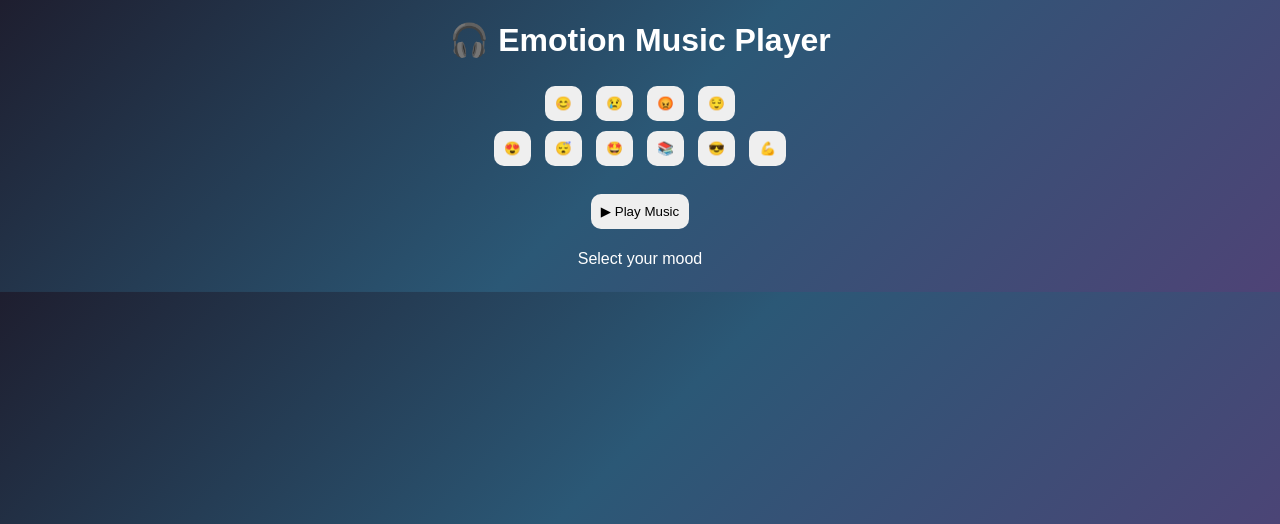
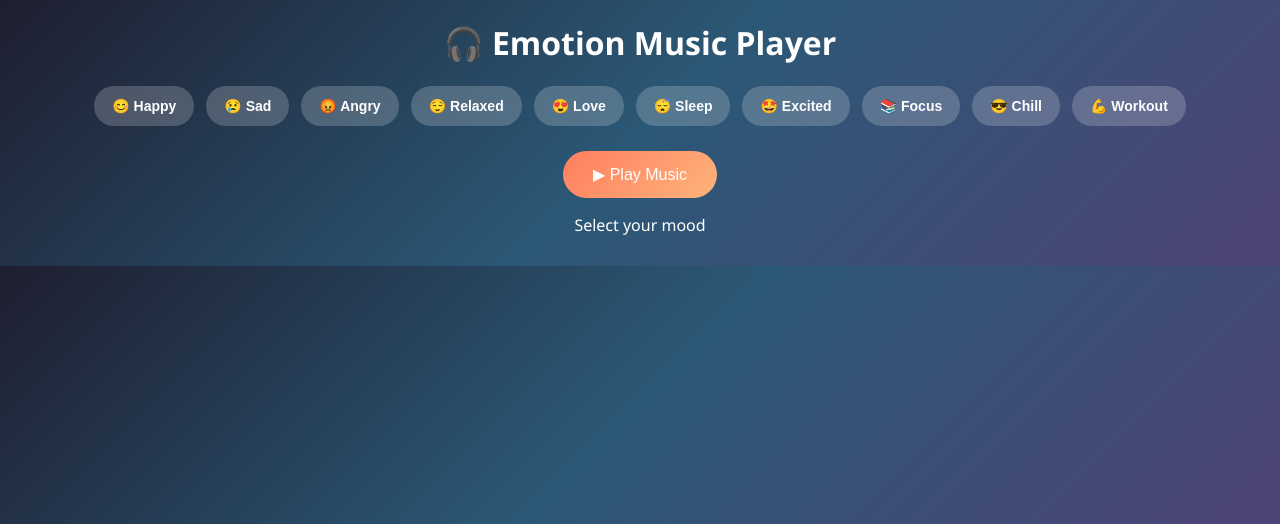
Before and after one commit to samir-rokade/emotion-music-player, a Flask app: page / in a window 1280 px wide. Shown: the top 524 px of the page. Run offline with Flask 3, Linux system fonts and the light colour scheme.

Commit message:
index.html

```diff
--- a/templates/index.html
+++ b/templates/index.html
@@ -5,55 +5,26 @@
 
 <style>
 body {
-    font-family: Arial;
+    font-family: 'Segoe UI', sans-serif;
     text-align: center;
     color: white;
+    margin: 0;
     transition: 0.5s;
     background-size: 300% 300%;
     animation: gradientMove 8s ease infinite;
 }
 
 /* 🌈 GRADIENT MOODS */
-
-.happy {
-    background: linear-gradient(135deg, #ff9a9e, #fad0c4, #fbc2eb);
-}
-
-.sad {
-    background: linear-gradient(135deg, #2c3e50, #4ca1af, #6dd5ed);
-}
-
-.angry {
-    background: linear-gradient(135deg, #ff416c, #ff4b2b, #ff0000);
-}
-
-.relaxed {
-    background: linear-gradient(135deg, #1e1e2f, #2b5876, #4e4376);
-}
-
-.love {
-    background: linear-gradient(135deg, #ff758c, #ff7eb3, #ffb6c1);
-}
-
-.sleep {
-    background: linear-gradient(135deg, #141e30, #243b55, #2c5364);
-}
-
-.excited {
-    background: linear-gradient(135deg, #f7971e, #ffd200, #ff8c00);
-}
-
-.focus {
-    background: linear-gradient(135deg, #11998e, #38ef7d, #00c9ff);
-}
-
-.chill {
-    background: linear-gradient(135deg, #00c6ff, #0072ff, #6a11cb);
-}
-
-.workout {
-    background: linear-gradient(135deg, #000000, #434343, #ff512f);
-}
+.happy { background: linear-gradient(135deg, #ff9a9e, #fad0c4, #fbc2eb); }
+.sad { background: linear-gradient(135deg, #2c3e50, #4ca1af, #6dd5ed); }
+.angry { background: linear-gradient(135deg, #ff416c, #ff4b2b, #ff0000); }
+.relaxed { background: linear-gradient(135deg, #1e1e2f, #2b5876, #4e4376); }
+.love { background: linear-gradient(135deg, #ff758c, #ff7eb3, #ffb6c1); }
+.sleep { background: linear-gradient(135deg, #141e30, #243b55, #2c5364); }
+.excited { background: linear-gradient(135deg, #f7971e, #ffd200, #ff8c00); }
+.focus { background: linear-gradient(135deg, #11998e, #38ef7d, #00c9ff); }
+.chill { background: linear-gradient(135deg, #00c6ff, #0072ff, #6a11cb); }
+.workout { background: linear-gradient(135deg, #000000, #434343, #ff512f); }
 
 /* Animation */
 @keyframes gradientMove {
@@ -62,13 +33,48 @@ body {
     100% { background-position: 0% 50%; }
 }
 
-/* Buttons */
-button {
-    padding: 10px;
-    margin: 5px;
+/* Mood Buttons */
+.mood-container {
+    display: flex;
+    flex-wrap: wrap;
+    justify-content: center;
+    gap: 12px;
+    margin-top: 20px;
+}
+
+.mood-btn {
+    padding: 12px 18px;
     border: none;
-    border-radius: 10px;
+    border-radius: 25px;
+    font-size: 14px;
+    font-weight: bold;
     cursor: pointer;
+    background: rgba(255,255,255,0.2);
+    color: white;
+    backdrop-filter: blur(10px);
+    transition: 0.3s;
+}
+
+.mood-btn:hover {
+    transform: scale(1.08);
+    background: rgba(255,255,255,0.35);
+}
+
+/* Play Button */
+.play-btn {
+    padding: 14px 30px;
+    margin-top: 25px;
+    border-radius: 30px;
+    border: none;
+    font-size: 16px;
+    background: linear-gradient(135deg, #ff7e5f, #feb47b);
+    color: white;
+    cursor: pointer;
+    transition: 0.3s;
+}
+
+.play-btn:hover {
+    transform: scale(1.1);
 }
 
 /* Cards */
@@ -77,14 +83,20 @@ button {
     flex-wrap: wrap;
     justify-content: center;
     gap: 20px;
+    margin-top: 30px;
 }
 
 .card {
     width: 300px;
     background: rgba(255,255,255,0.15);
-    padding: 10px;
-    border-radius: 10px;
+    padding: 12px;
+    border-radius: 15px;
     backdrop-filter: blur(10px);
+    transition: 0.3s;
+}
+
+.card:hover {
+    transform: scale(1.05);
 }
 </style>
 </head>
@@ -93,25 +105,22 @@ button {
 
 <h1>🎧 Emotion Music Player</h1>
 
-<div>
-    <button onclick="setMood('happy')">😊</button>
-    <button onclick="setMood('sad')">😢</button>
-    <button onclick="setMood('angry')">😡</button>
-    <button onclick="setMood('relaxed')">😌</button>
+<div class="mood-container">
+    <button class="mood-btn" onclick="setMood('happy')">😊 Happy</button>
+    <button class="mood-btn" onclick="setMood('sad')">😢 Sad</button>
+    <button class="mood-btn" onclick="setMood('angry')">😡 Angry</button>
+    <button class="mood-btn" onclick="setMood('relaxed')">😌 Relaxed</button>
 
-    <br>
+    <button class="mood-btn" onclick="setMood('love')">😍 Love</button>
+    <button class="mood-btn" onclick="setMood('sleep')">😴 Sleep</button>
+    <button class="mood-btn" onclick="setMood('excited')">🤩 Excited</button>
+    <button class="mood-btn" onclick="setMood('focus')">📚 Focus</button>
 
-    <button onclick="setMood('love')">😍</button>
-    <button onclick="setMood('sleep')">😴</button>
-    <button onclick="setMood('excited')">🤩</button>
-    <button onclick="setMood('focus')">📚</button>
-    <button onclick="setMood('chill')">😎</button>
-    <button onclick="setMood('workout')">💪</button>
+    <button class="mood-btn" onclick="setMood('chill')">😎 Chill</button>
+    <button class="mood-btn" onclick="setMood('workout')">💪 Workout</button>
 </div>
 
-<br>
-
-<button onclick="loadMusic()">▶ Play Music</button>
+<button class="play-btn" onclick="loadMusic()">▶ Play Music</button>
 
 <p id="text">Select your mood</p>
 
@@ -129,7 +138,6 @@ function setMood(mood) {
         sad: "😢 Music will heal you.",
         angry: "😡 Calm down with music.",
         relaxed: "😌 Stay relaxed.",
-
         love: "😍 Feel the love!",
         sleep: "😴 Time to rest.",
         excited: "🤩 Let's go!",
```
